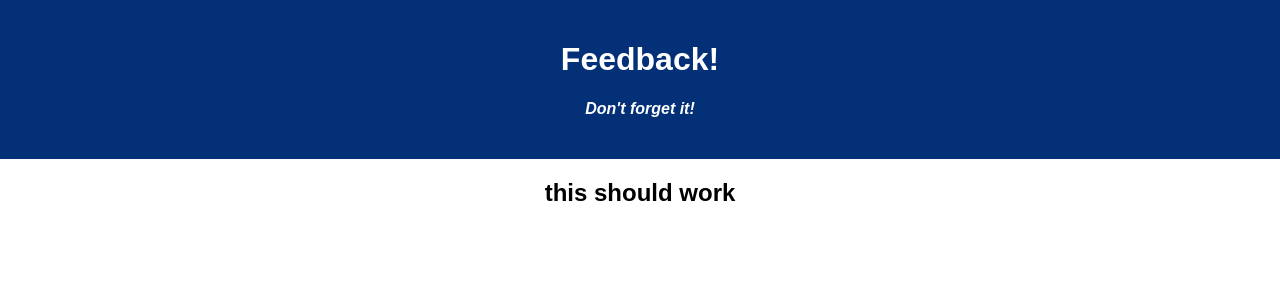
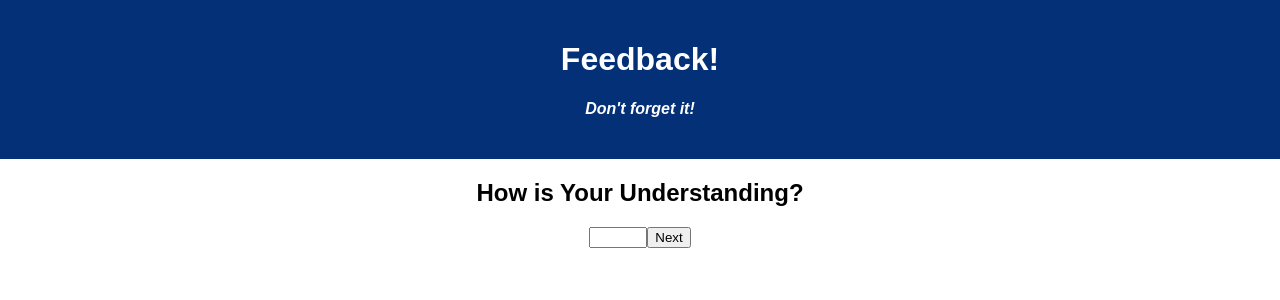
Before and after one commit to csoudbash/weekend-redux-feedback-loop, a React (Create React App) app: page /#/understanding in a window 1280 px wide. Shown: the top 300 px of the page. Built offline with nearby package versions, Linux system fonts and the light colour scheme.

Commit message:
finished the connectivity between pages

```diff
--- a/src/components/App/App.jsx
+++ b/src/components/App/App.jsx
@@ -16,7 +16,6 @@ import ReviewPage from '../ReviewPage/ReviewPage';
 import AdminPage from '../AdminPage/AdminPage';
 
 function App() {
-
 
   return (
     <>
--- a/src/components/Comments/Comments.jsx
+++ b/src/components/Comments/Comments.jsx
@@ -1,15 +1,23 @@
+import { useHistory} from 'react-router-dom';
+
+
 function Comments() {
+
+    const history = useHistory();
+
     return(
     <>
         <h2>How are you feeling?</h2>
         <input
-        className="input"
+        className="input-comment"
         type="text"
-        min="1"
-        max="5"
+
         >
         </input>
-        <button className='button'>Next</button>
+        <button className='button'
+        onClick={()=>(history.push("/review"))}
+        >Next</button>
+
     </>
     )
 }
--- a/src/components/Feeling/Feeling.jsx
+++ b/src/components/Feeling/Feeling.jsx
@@ -1,6 +1,12 @@
 import './Feeling.css'
+import { useHistory} from 'react-router-dom';
 
 function Feeling() {
+
+    const history = useHistory();
+
+
+
     return(
     <>
         <h2>How are you feeling?</h2>
@@ -11,7 +17,9 @@ function Feeling() {
         max="5"
         >
         </input>
-        <button className='button'>Next</button>
+        <button className='button'
+        onClick={() => (history.push("/understanding"))}
+        >Next</button>
     </>
     )
 }
--- a/src/components/ReviewPage/ReviewPage.jsx
+++ b/src/components/ReviewPage/ReviewPage.jsx
@@ -1,6 +1,17 @@
+import {useHistory} from 'react-router-dom';
+
 function ReviewPage() {
+
+
+    const history = useHistory();
+
     return(
+        <>
         <h2>should work</h2>
+        <button className='button'
+        onClick={()=>(history.push("/"))}
+       >Next</button>
+       </>
     )
 }
 
--- a/src/components/Supported/Supported.jsx
+++ b/src/components/Supported/Supported.jsx
@@ -1,9 +1,23 @@
+import {useHistory} from 'react-router-dom';
+
 function Supported() {
 
+    const history = useHistory();
 
     return(
-
-        <h2>hello, you are poggers</h2>
-    )
-}
+        <>
+            <h2>How are you feeling?</h2>
+            <input
+            className="input"
+            type="number"
+            min="1"
+            max="5"
+            >
+            </input>
+            <button className='button'
+             onClick={()=>(history.push("/comments"))}
+            >Next</button>
+        </>
+        )
+    }
 export default Supported;
--- a/src/components/Understanding/Understanding.jsx
+++ b/src/components/Understanding/Understanding.jsx
@@ -1,9 +1,25 @@
+import { useHistory} from 'react-router-dom';
+
+
 function Understanding() {
 
-
+const history = useHistory();
 
     return(
-        <h2>this should work</h2>
+        <>
+            <h2>How is Your Understanding?</h2>
+            <input
+            className="input"
+            type="number"
+            min="1"
+            max="5"
+            >
+            </input>
+
+            <button className='button'
+            onClick={() => (history.push("/support"))}
+            >Next</button>
+        </>
     )
 }
 export default Understanding;
```
Lines whose indentation alone changed are shown as unchanged.
